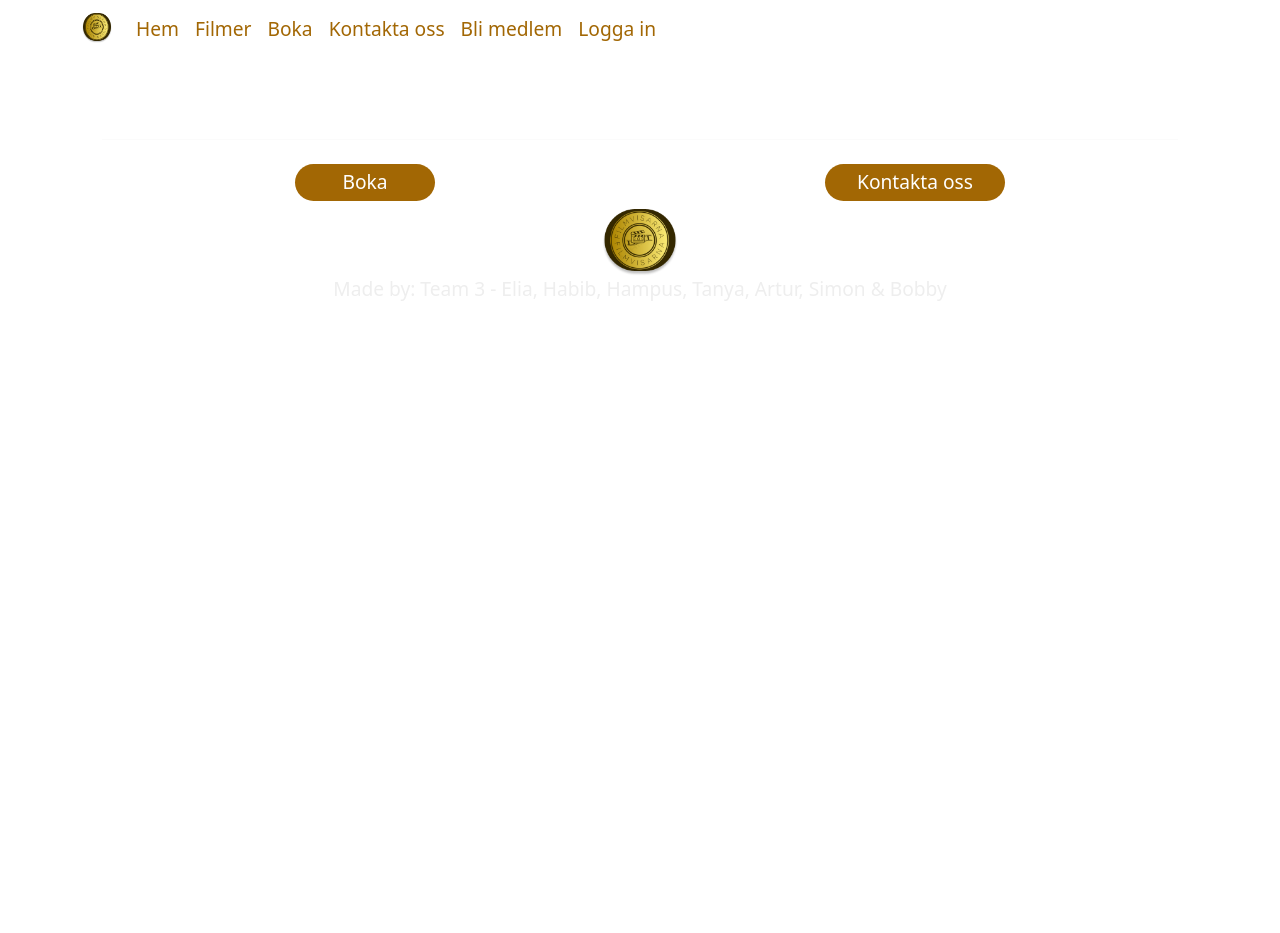
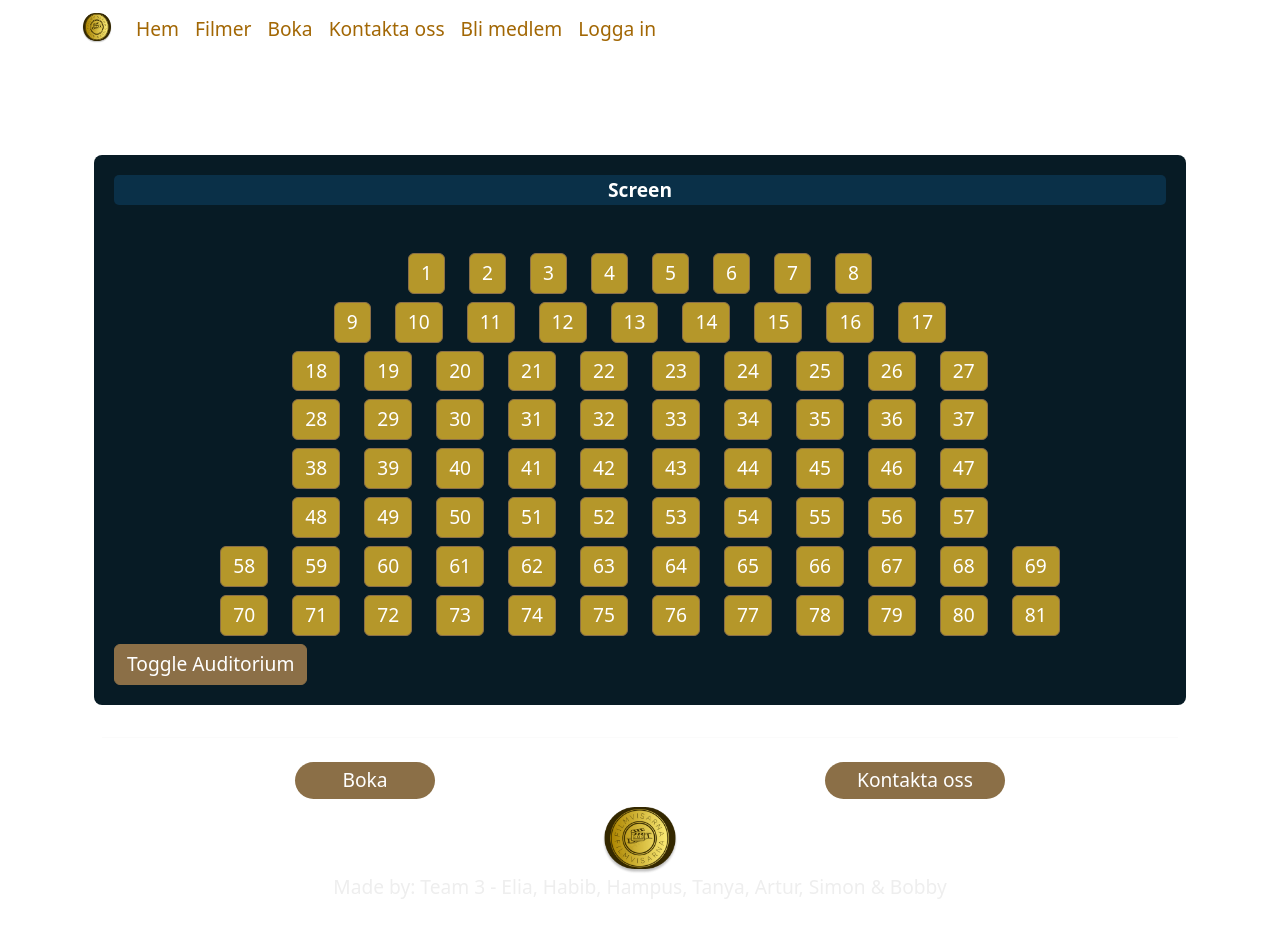
Before and after one commit to ELHabibA/Filmvisarna, a React (Vite) app in the folder frontend/: page / in a window 1280 px wide. Before the commit the page ends 800 px from the top, so only its background shows below. Built offline with nearby package versions, Linux system fonts and the light colour scheme.

Commit message:
Mergat igen med den nyaste Dev version.

```diff
--- a/frontend/src/App.jsx
+++ b/frontend/src/App.jsx
@@ -4,6 +4,7 @@ import Footer from "./components/Footer/Footer";
 import { Container, Row, Col } from 'react-bootstrap';
 import FinalizeBooking from './FinalizeBooking';
 import BasicNavbar from './components/Navbar/Navbar'
+import BioSeats from './BioSeatsComponents/BioSeats'
 
 
 export default function App() {
@@ -15,8 +16,10 @@ export default function App() {
           <Col className="container-main">
             <Container className="col-12">
               <Row>
-                <Col>
+                              <Col>
+                                  <BioSeats />
                   <Outlet />
+
                 </Col>
               </Row>
             </Container>
--- a/frontend/src/sass/own-styling.scss
+++ b/frontend/src/sass/own-styling.scss
@@ -11,7 +11,8 @@
   position: absolute;
 }
 
-button:nth-child(1) {
+
+button:not(.seat-btn):nth-child(1) {
     background-color: #A26704;
     border: none;
     border-radius: 25px;
@@ -21,6 +22,10 @@ button:nth-child(1) {
     min-width: 140px;
     max-width: 300px;
 }
+button:not(.seat-btn):nth-child(1):hover {
+    background-color: #ffffff;
+}
+
 
 button:nth-child(2) {
   background-color: #5a5a5a;
```
Lines whose indentation alone changed are shown as unchanged.
